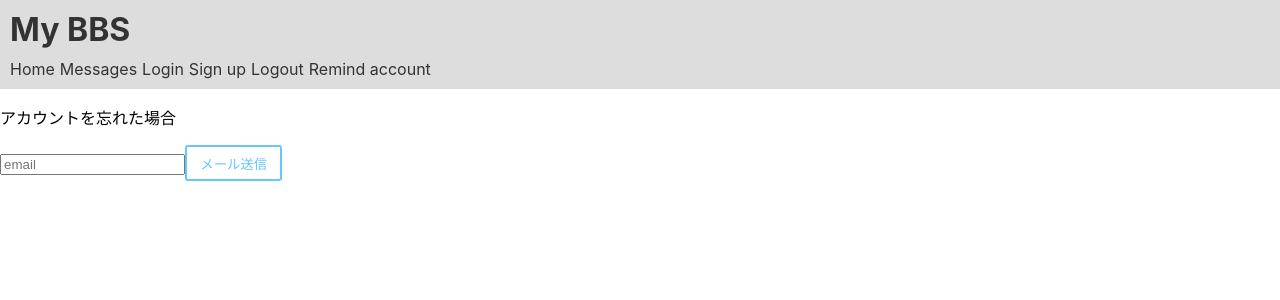
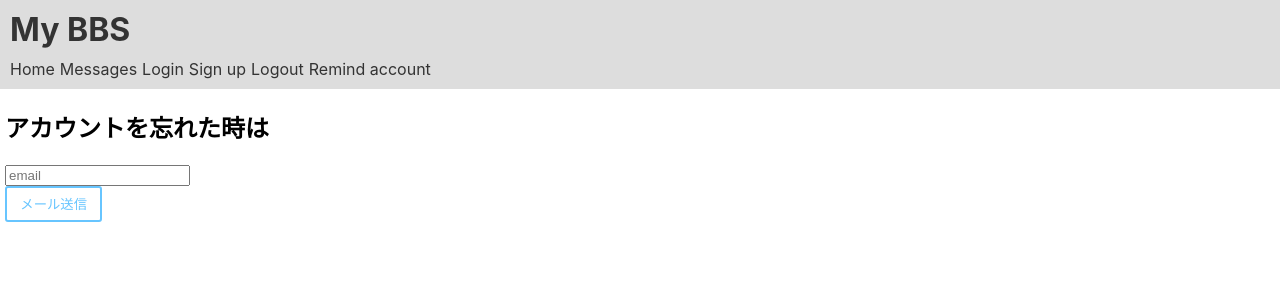
Before and after one commit to kaibadash/rails_firebase_auth_example, a React (Create React App) app in the folder frontend/: page /password_reminder in a window 1280 px wide. Shown: the top 300 px of the page. Built offline with nearby package versions, Linux system fonts and the light colour scheme.

Commit message:
Fix design

```diff
--- /dev/null
+++ b/frontend/src/pages/EmailLogin.module.css
@@ -0,0 +1,3 @@
+.EmailLogin {
+  margin: 5px;
+}
--- a/frontend/src/pages/EmailLogin.tsx
+++ b/frontend/src/pages/EmailLogin.tsx
@@ -5,6 +5,7 @@ import firebase from "firebase";
 import FirebaseAuth from "../services/FirebaseAuth";
 import AuthorizationService from "../services/AuthorizationService";
 import PositiveButton from "../components/PositiveButton";
+import styles from "./EmailLogin.module.css";
 
 export interface LoginState extends StaticContext {
   email: string;
@@ -22,13 +23,17 @@ class EmailLogin extends React.Component<RouteComponentProps<{}>, LoginState> {
 
   sendEmail() {
     let actionCodeSettings = {
-      url: 'http://localhost:3000/email_login',
-      handleCodeInApp: true
+      url: "http://localhost:3000/email_login",
+      handleCodeInApp: true,
     };
-    firebase.auth().sendSignInLinkToEmail(this.state.email, actionCodeSettings).then(() => {
-      window.localStorage.setItem('emailForSignIn', this.state.email);
+    firebase
+      .auth()
+      .sendSignInLinkToEmail(this.state.email, actionCodeSettings)
+      .then(() => {
+        window.localStorage.setItem("emailForSignIn", this.state.email);
         alert("メールを送りました。");
-    }).catch((error) => {
+      })
+      .catch((error) => {
         alert(error);
       });
   }
@@ -37,16 +42,18 @@ class EmailLogin extends React.Component<RouteComponentProps<{}>, LoginState> {
     if (!firebase.auth().isSignInWithEmailLink(window.location.href)) {
       return;
     }
-    let email = window.localStorage.getItem('emailForSignIn');
+    let email = window.localStorage.getItem("emailForSignIn");
     if (!email) {
-      email = window.prompt('Please provide your email for confirmation');
+      email = window.prompt("Please provide your email for confirmation");
     }
     if (!email) {
       return;
     }
-    let userCredential = await firebase.auth().signInWithEmailLink(email, window.location.href);
-    let idToken = await userCredential.user?.getIdToken() ?? "";
-    window.localStorage.removeItem('emailForSignIn');
+    let userCredential = await firebase
+      .auth()
+      .signInWithEmailLink(email, window.location.href);
+    let idToken = (await userCredential.user?.getIdToken()) ?? "";
+    window.localStorage.removeItem("emailForSignIn");
     if (idToken === "") {
       return;
     }
@@ -76,7 +83,9 @@ class EmailLogin extends React.Component<RouteComponentProps<{}>, LoginState> {
     }
 
     return (
-      <div className="Login">
+      <div className={styles.EmailLogin}>
+        <h2>メールアドレスでログイン</h2>
+        <div>
           <input
             type="text"
             value={this.state.email}
@@ -85,6 +94,7 @@ class EmailLogin extends React.Component<RouteComponentProps<{}>, LoginState> {
             }}
             placeholder="メールアドレス"
           ></input>
+        </div>
         <PositiveButton
           onClick={() => {
             this.sendEmail();
--- /dev/null
+++ b/frontend/src/pages/PasswordReminder.module.css
@@ -0,0 +1,3 @@
+.PasswordReminder {
+  margin: 5px;
+}
--- a/frontend/src/pages/PasswordReminder.tsx
+++ b/frontend/src/pages/PasswordReminder.tsx
@@ -3,12 +3,16 @@ import { withRouter, StaticContext } from "react-router";
 import { RouteComponentProps } from "react-router-dom";
 import FirebaseAuth from "../services/FirebaseAuth";
 import PositiveButton from "../components/PositiveButton";
+import styles from "./PasswordReminder.module.css";
 
 export interface PasswordReminderState extends StaticContext {
   email: string;
 }
 
-class SignUp extends React.Component<RouteComponentProps<{}>, PasswordReminderState> {
+class PasswordReminder extends React.Component<
+  RouteComponentProps<{}>,
+  PasswordReminderState
+> {
   constructor(props: RouteComponentProps<{}>, state: PasswordReminderState) {
     super(props);
     this.state = { email: "" };
@@ -25,8 +29,9 @@ class SignUp extends React.Component<RouteComponentProps<{}>, PasswordReminderSt
 
   render() {
     return (
+      <div className={styles.PasswordReminder}>
+        <h2>アカウントを忘れた時は</h2>
         <div>
-        <p>アカウントを忘れた場合</p>
           <input
             type="text"
             value={this.state.email}
@@ -35,6 +40,7 @@ class SignUp extends React.Component<RouteComponentProps<{}>, PasswordReminderSt
               this.handleChange(e);
             }}
           ></input>
+        </div>
         <PositiveButton
           onClick={() => {
             this.sendPasswordReminder();
@@ -46,4 +52,4 @@ class SignUp extends React.Component<RouteComponentProps<{}>, PasswordReminderSt
   }
 }
 
-export default withRouter(SignUp);
+export default withRouter(PasswordReminder);
--- /dev/null
+++ b/frontend/src/pages/SignUp.module.css
@@ -0,0 +1,3 @@
+.SignUp {
+  margin: 5px;
+}
--- a/frontend/src/pages/SignUp.tsx
+++ b/frontend/src/pages/SignUp.tsx
@@ -4,6 +4,7 @@ import { RouteComponentProps } from "react-router-dom";
 import FirebaseAuth from "../services/FirebaseAuth";
 import SignUpService from "../services/SignUpService";
 import PositiveButton from "../components/PositiveButton";
+import styles from "./SignUp.module.css";
 
 export interface SignUpState extends StaticContext {
   name: string;
@@ -36,8 +37,8 @@ class SignUp extends React.Component<RouteComponentProps<{}>, SignUpState> {
 
   render() {
     return (
-      <div>
-        <p>Sign Up</p>
+      <div className={styles.SignUp}>
+        <h2>Sign Up</h2>
         <input
           type="text"
           value={this.state.name}
```
Lines whose indentation alone changed are shown as unchanged.
